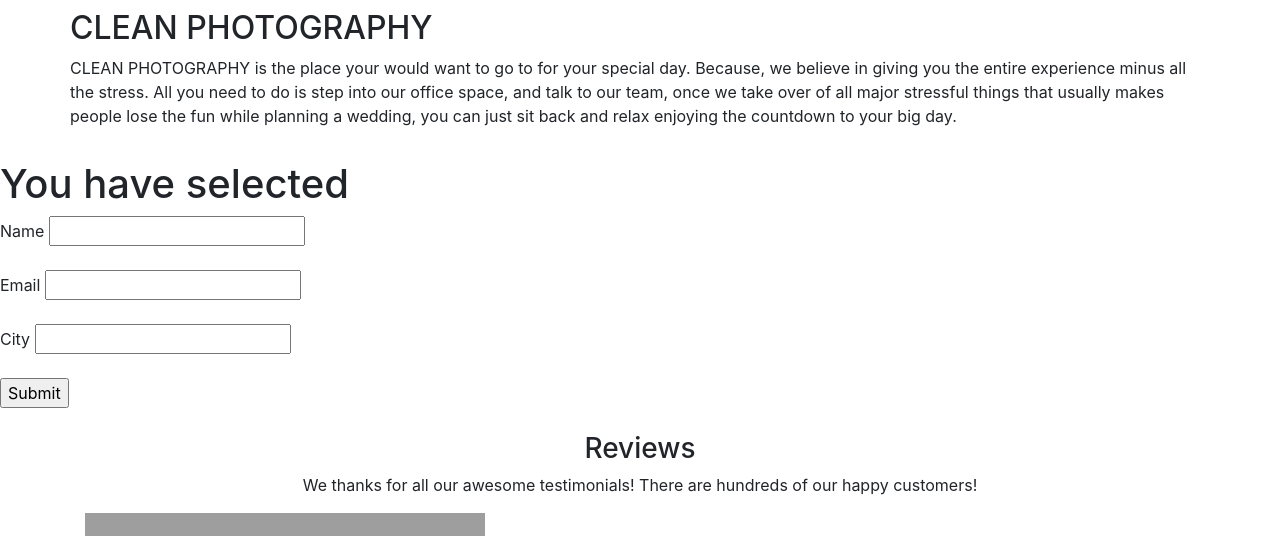
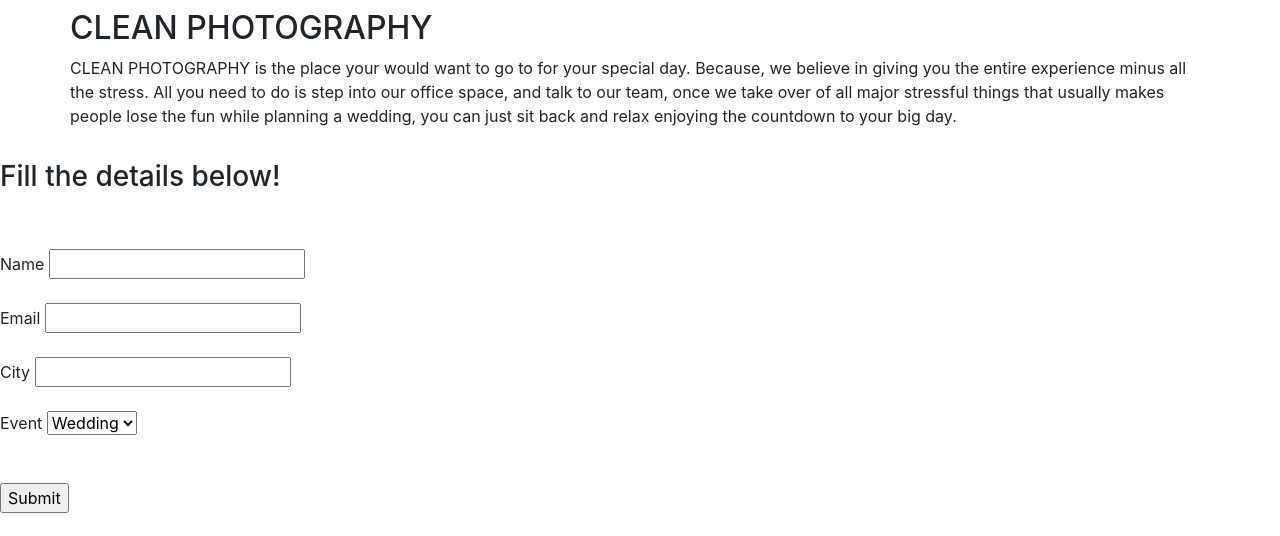
Before and after one commit to Priya1192/PhotographyWebsite, a Django app: page /ordernow in a window 1280 px wide. Shown: the part 394-930 px from the top of the page. Run offline with Django 3.2, Linux system fonts and the light colour scheme; data that the repository does not hold is empty; some libraries are stand-ins or nearby versions; grey boxes are pictures that could not be loaded.

Commit message:
orders functionality added

```diff
--- a/pgproject/pgapp/models.py
+++ b/pgproject/pgapp/models.py
@@ -15,6 +15,8 @@
     name = models.CharField(max_length=20)
     email = models.CharField(max_length=20)
     city = models.CharField(max_length=15)
+    event = models.CharField(max_length=15)
+    status = models.BooleanField(default='False')
 
     def __str__(self):
         return self.name
--- a/pgproject/pgapp/templates/pgapp/orders.html
+++ b/pgproject/pgapp/templates/pgapp/orders.html
@@ -1,11 +1,17 @@
 {% extends "index.html" %}
 {% block content %}
-<h1>You have selected {{item.title}}</h1>
+<h3>Fill the details below!</h3><br><br>
 <form method="POST" action="orders">
     {% csrf_token %}
-    Name    <input type="text" name="name"><br><br>
-    Email   <input type="email" name="email"><br><br>
-    City    <input type="text" name="city"><br><br>
+    Name    <input type="text" name="name" required="required"><br><br>
+    Email   <input type="email" name="email" required="required"><br><br>
+    City    <input type="text" name="city" required="required"><br><br>
+    Event   <select id="mylist" name="options">
+        <option value ='Wedding'>Wedding</option>
+        <option value ='Birthday'>Birthday</option>
+        <option value ='Farewell'>Farewell</option>
+    </select>
+    <br><br><br>
 
     <input type="submit"><br><br>
 
--- a/pgproject/pgapp/views.py
+++ b/pgproject/pgapp/views.py
@@ -12,11 +12,15 @@
 
 def addorder(request):
     if request.method == "POST":
+
         if request.POST.get('name') and request.POST.get('email') and request.POST.get('city'):
             o = Orders()
             o.name = request.POST["name"]
             o.email = request.POST["email"]
             o.city = request.POST["city"]
+            o.event = request.POST["options"]
+
+
             o.save()
         else:
             print("incomplete fields")
```
Also changed, not shown: pgproject/pgapp/admin.py (+6 -1 lines), pgproject/pgapp/migrations/0003_orders_event.py (added), pgproject/pgapp/migrations/0004_orders_status.py (added).
